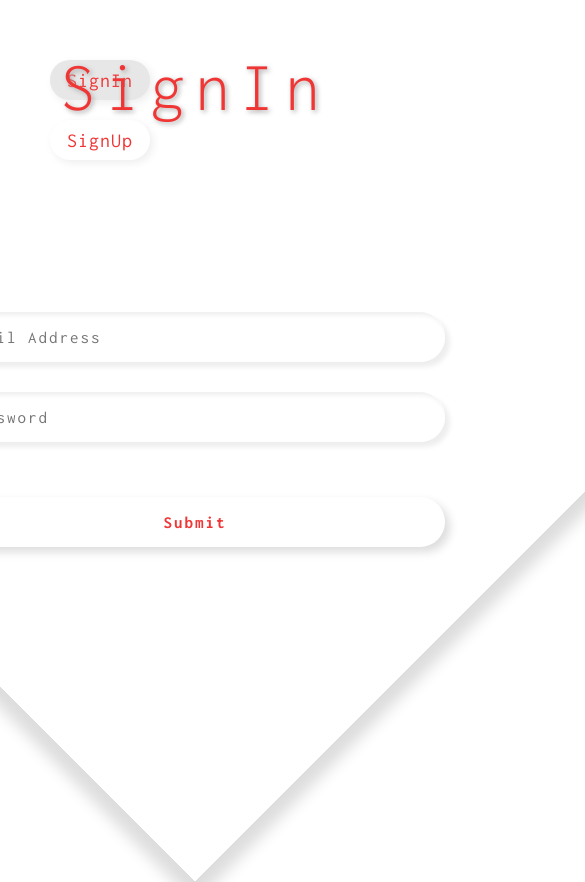
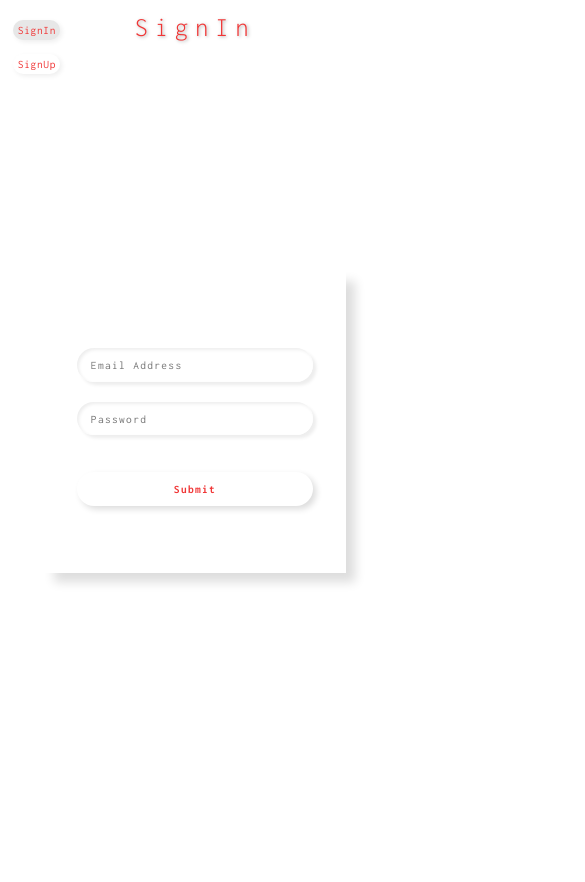
Before and after one commit to soeweiyan-phyo/signin-signup-form, a plain HTML site: page index.html in a window 390 px wide. Shown: the top 882 px of the page, 585 px wide, since content can reach past the window. After the commit the page ends 844 px from the top, so only its background shows below. Drawn offline with Linux system fonts and the light colour scheme.

Commit message:
make website responsive

```diff
--- a/style.css
+++ b/style.css
@@ -192,3 +192,62 @@ html {
 .form-btn:hover {
   box-shadow: 0.5rem 0.5rem 2rem #ddd;
 }
+
+@media (max-width: 1400px) {
+  .form-bg {
+    transform: rotate(0);
+    height: 55rem;
+  }
+}
+
+@media (max-width: 1000px) {
+  .heading {
+    font-size: 5rem;
+  }
+
+  .form-bg {
+    width: 55rem;
+    height: 50rem;
+  }
+
+  .form input {
+    width: 40rem;
+  }
+}
+
+@media (max-width: 700px) {
+  html {
+    font-size: 55%;
+  }
+
+  .heading {
+    font-size: 4rem;
+    top: 2rem;
+  }
+
+  .buttons {
+    left: 2rem;
+    top: 2rem;
+  }
+
+  .buttons button {
+    width: 7rem;
+    height: 3rem;
+    font-size: 1.7rem;
+  }
+
+  .form-bg {
+    width: 45rem;
+    height: 45rem;
+  }
+
+  .form input {
+    width: 35rem;
+  }
+}
+
+@media (max-width: 450px) {
+  html {
+    font-size: 42%;
+  }
+}
```
